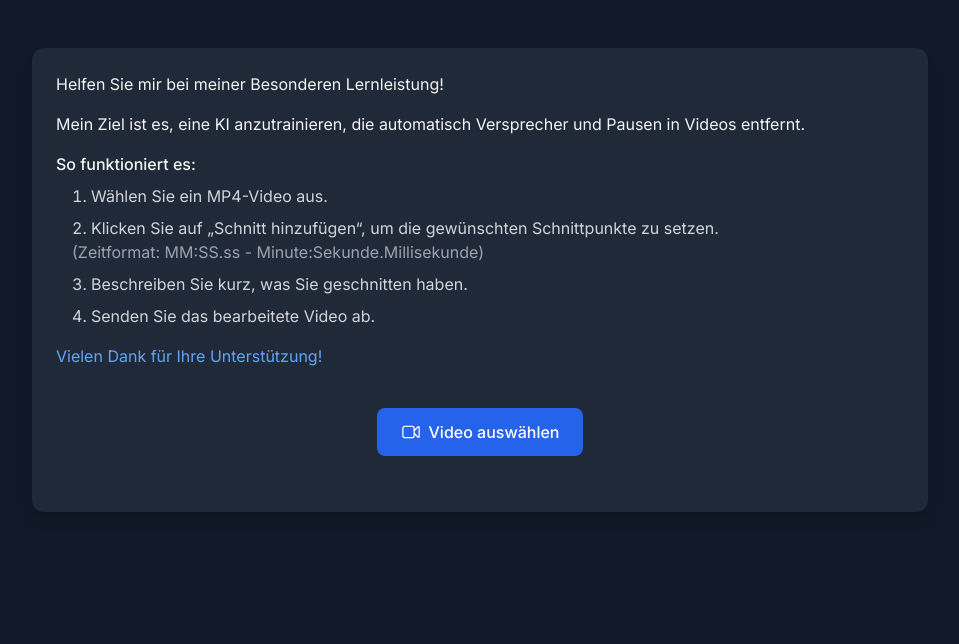
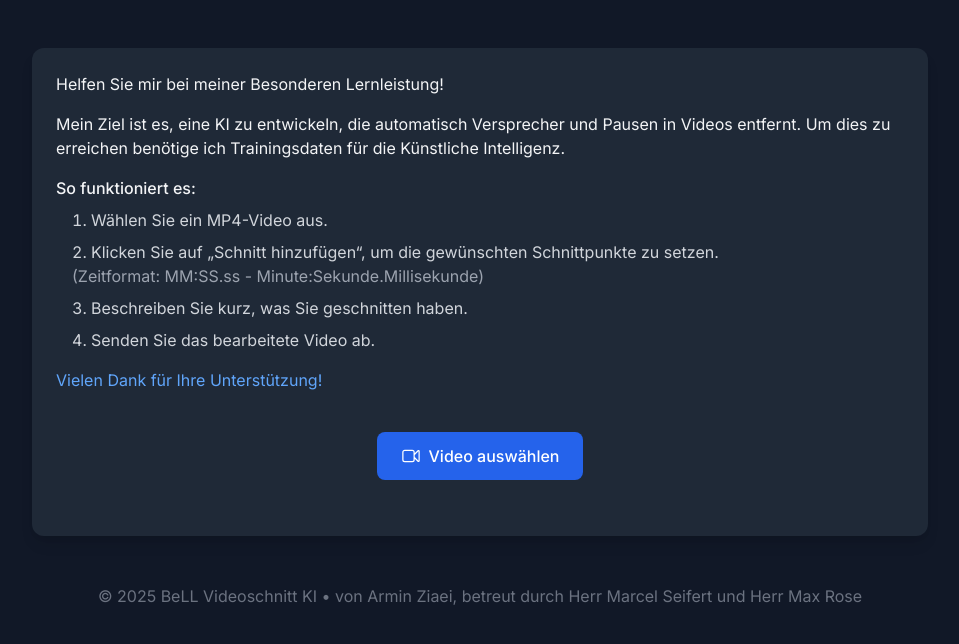
Before and after one commit to arminz9963/BeLL, a Flask app: page / in a window 1280 px wide. Shown: the part 104-748 px from the top of the page, without its empty margins (160-1119 px from the left). Run offline with Flask 3, Linux system fonts and the light colour scheme.

Commit message:
kleinere Änderungen, Webseite ist nun ready!

```diff
--- a/Programmierung/v2/app.py
+++ b/Programmierung/v2/app.py
@@ -5,6 +5,7 @@ from logic import convert_mp4_to_mp3, transcribe_audio
 import csv
 import json
 from flask_cors import CORS
+import time
 
 api_key = "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"
 csv_path = os.path.join(os.path.dirname(__file__), "daten.csv")
@@ -30,10 +31,13 @@ def upload():
         temp_audio_path = temp_audio.name
 
     try:
+        start = time.time()
         # Video in Audio
         convert_mp4_to_mp3(temp_video_path, temp_audio_path)
         # Transkribierung
         transkript = transcribe_audio(temp_audio_path, api_key)
+        end = time.time()
+        print(f"Transkription abgeschlossen in {end - start:.2f} Sekunden")
 
     finally:
         # Löschen der temporären Dateien
@@ -44,7 +48,6 @@ def upload():
 
 @app.route("/daten_senden", methods=["POST"])
 def daten_senden():
-    print("sigma")
     data = request.get_json()
     print(data)
     transkript = data["transkript"]
@@ -57,9 +60,10 @@ def daten_senden():
         writer.writerow([
             json.dumps(transkript, ensure_ascii=False),
             json.dumps(schnitte),
-            beschreibung
+            json.dumps(beschreibung, ensure_ascii=False)
         ])
 
+    print("Daten erfolgreich in der CSV-Datei gespeichert.")
 
     return "Daten in CSV gespeichert!", 200 # HTTP mitteilen, dass alles passt
 
--- a/Programmierung/v2/logic.py
+++ b/Programmierung/v2/logic.py
@@ -32,6 +32,7 @@ def transcribe_audio(file_path, api_key, language="de"):
     """
 
     client = Groq(api_key=api_key)
+    print("Transkription beginnt...")
     with open(file_path, "rb") as file:
         transcription = client.audio.transcriptions.create(
             file=(file_path, file.read()),
--- a/Programmierung/v2/static/css/output.css
+++ b/Programmierung/v2/static/css/output.css
@@ -283,6 +283,9 @@
   }
   .mt-8 {
     margin-top: calc(var(--spacing) * 8);
+  }
+  .mt-12 {
+    margin-top: calc(var(--spacing) * 12);
   }
   .mr-1 {
     margin-right: calc(var(--spacing) * 1);
--- a/Programmierung/v2/static/script.js
+++ b/Programmierung/v2/static/script.js
@@ -274,7 +274,7 @@ absendeBtn.addEventListener("click", function () {
         daten = {
             transkript: transkript,
             schnitte: Schnitte,
-            beschreibung: BeschreibungInput.value
+            beschreibung: String(BeschreibungInput.value)
         };
         console.log("Daten, die gesendet werden:", daten); // Debugging-Ausgabe
 
@@ -343,6 +343,7 @@ function resetLayout() {
     geschnittenesVideoPlayBtn.style.display = "none"; // Versteckt den Play-Button für das geschnittene Video
     DauerAnzeige.style.display = "none"; // Versteckt die Dauer-Anzeige
 
+    videoInput.value = ""; // Leert den Datei-Input
     videoPlayer.src = ""; // Setzt die Video-Quelle zurück
     videoPlayer.currentTime = 0; // Setzt die aktuelle Zeit des Videos auf 0
 
@@ -351,6 +352,8 @@ function resetLayout() {
     SchnittContainer.innerHTML = "";
     Schnitte = []; // Leert das Schnitte-Array
     cutSectionCount = 0; // Setzt den Schnitt-Zähler zurück
+    transkript = null; // Setzt die Transkription zurück
+
 }
 
 
--- a/Programmierung/v2/templates/index.html
+++ b/Programmierung/v2/templates/index.html
@@ -44,8 +44,11 @@
           Helfen Sie mir bei meiner Besonderen Lernleistung!
         </p>
         <p class="mb-4">
-          Mein Ziel ist es, eine KI anzutrainieren, die automatisch Versprecher und Pausen in Videos entfernt.
+          Mein Ziel ist es, eine KI zu entwickeln, die automatisch Versprecher und Pausen in Videos entfernt.
+          Um dies zu erreichen benötige ich Trainingsdaten für die Künstliche Intelligenz.
+
         </p>
+
         <p class="font-medium mb-2">So funktioniert es:</p>
         <ol class="list-decimal list-inside ml-4 space-y-2 text-gray-300">
           <li>Wählen Sie ein MP4-Video aus.</li>
@@ -110,4 +113,9 @@
 
   <script src="static/script.js"></script>
 </body>
+<footer>
+  <div class="text-center text-gray-500 mt-12">
+    <p>&copy; 2025 BeLL Videoschnitt KI • von Armin Ziaei, betreut durch Herr Marcel Seifert und Herr Max Rose</p>
+
+</footer>
 </html>
```
Also changed, not shown: Programmierung/v2/daten.csv (+2 -1 lines), Programmierung/v2/jsonloads.py (added, +15 -0 lines).
